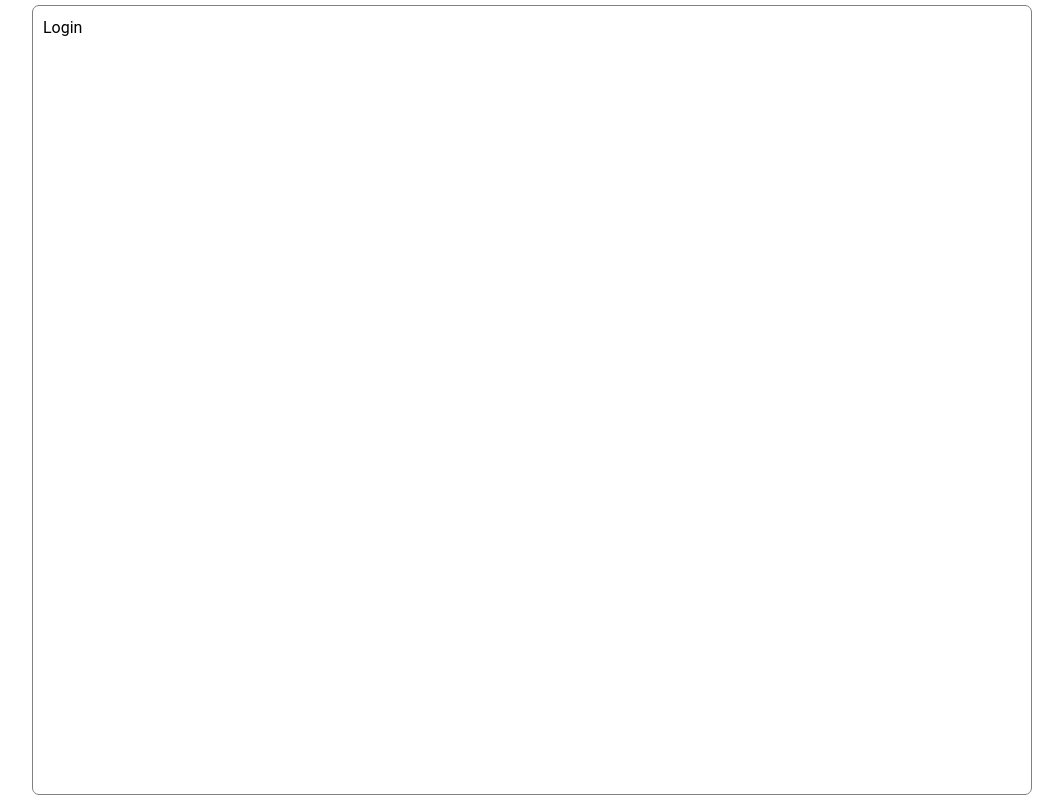
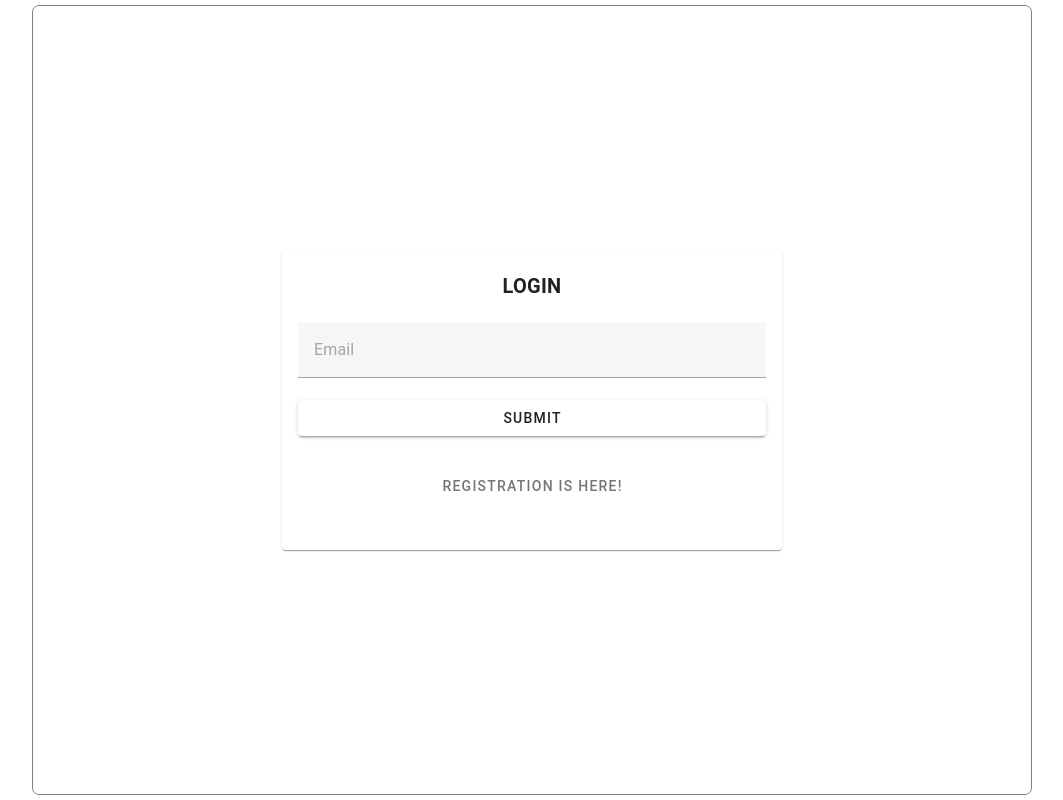
Before and after one commit to KirillBuiko/sibers-test-application, a Vue app: page /login in a window 1280 px wide. Shown: the whole page, without its empty margins (108-1171 px from the left). Built offline with nearby package versions, Linux system fonts and the light colour scheme.

Commit message:
Create login page

```diff
--- a/src/app/providers/router/chat-loader.ts
+++ b/src/app/providers/router/chat-loader.ts
@@ -3,6 +3,10 @@ import { useUser } from "@/entities/user";
 import { useChatContext } from "@/pages/chat"
 import type { NavigationGuard } from "vue-router"
 
+/**
+ * Preloading chat context with messages, users and others.
+ * Return to channels if not subscribed
+ */
 export const chatLoader: NavigationGuard = async function (to) {
     console.log(`LOADER ${to.params.id}`);
     const chatContext = useChatContext();
@@ -13,9 +17,9 @@ export const chatLoader: NavigationGuard = async function (to) {
     try {
         if (id != undefined) {
             // TODO: Debug only, remove it
-            const users = (await subscribeApi.fetchChannelUsers(id));
-            console.log(users);
-            user.setUserId(users[0] && users[0].id || -1);
+            // const users = (await subscribeApi.fetchChannelUsers(id));
+            // console.log(users);
+            // user.setUserId(users[0] && users[0].id || -1);
 
             if (await subscribeApi.isSubscribed({ user: user.getUserId()!, channel: id })) {
                 await chatContext.setChannel(id);
--- a/src/app/providers/router/login-guard.ts
+++ b/src/app/providers/router/login-guard.ts
@@ -1,5 +1,9 @@
 import { useUser } from "@/entities/user";
 import type { NavigationGuard } from "vue-router"
+
+/**
+ * Check if user authorized. Otherwise go to login.
+ */
 
 export const loginGuard: NavigationGuard = function (to) {
     const user = useUser();
--- a/src/entities/user/api/user-api.ts
+++ b/src/entities/user/api/user-api.ts
@@ -10,6 +10,11 @@ export const useUserApi = () => {
     async function getUser(id: string) {
         const store = await db.getTransactionStore(IndexedDbStore.USERS);
         return await db.storeGet(store, id);
+    }
+
+    async function getUserByEmail(email: string) {
+        const index = (await db.getTransactionStore(IndexedDbStore.USERS)).index("email");
+        return await db.storeGet<User_O>(index, email);
     }
 
     async function fetchUsers(options: IDBGetOptions) {
@@ -34,5 +39,5 @@ export const useUserApi = () => {
         return id;
     }
 
-    return { fetchUsers, newUser, getUser, fetchUsersByIds }
+    return { fetchUsers, newUser, getUser, getUserByEmail, fetchUsersByIds }
 }
--- a/src/entities/user/model/index.ts
+++ b/src/entities/user/model/index.ts
@@ -1,6 +1,7 @@
 import type { EntityBase } from "@/shared/api/indexed-db"
 import { defineStore } from "pinia"
 import { computed, ref } from "vue"
+import { useUserApi } from "../api"
 
 export type User_O = EntityBase & {
     name: string,
@@ -17,10 +18,11 @@ export type User_I = Partial<EntityBase> & {
 }
 
 export const useUser = defineStore("user-store", () => {
-    const userId = ref(Number(localStorage.getItem("user-id")) || undefined);
+    const userId = ref(Number(sessionStorage.getItem("user-id") || -1));
+    const userApi = useUserApi();
 
     const isAuthorized = computed(() => {
-        return userId.value != undefined;
+        return userId.value != -1;
     })
 
     function getUserId() {
@@ -28,13 +30,17 @@ export const useUser = defineStore("user-store", () => {
     }
 
     function setUserId(value: number) {
-        localStorage.setItem("user-id", value.toString());
+        sessionStorage.setItem("user-id", value.toString());
         userId.value = value;
     }
 
     async function login(email: string) {
-
+        const user = await userApi.getUserByEmail(email);
+        if (user) {
+            setUserId(user.id);
+        }
+        return !!user;
     }
 
-    return {isAuthorized, login, setUserId, getUserId}
+    return { isAuthorized, login, setUserId, getUserId }
 })
--- a/src/pages/chat/ui/ChatPage.vue
+++ b/src/pages/chat/ui/ChatPage.vue
@@ -7,7 +7,7 @@ import { HrSeparator } from "@/shared/ui/hr-separator";
 import { useChatContext } from "../model";
 import { useUser } from "@/entities/user";
 import { useBroadcastApi } from "@/shared/api/broadcast";
-import { nextTick, onMounted, ref, watch, type VNode } from "vue";
+import { onMounted, ref, watch, type VNode } from "vue";
 
 const context = useChatContext();
 const user = useUser();
--- a/src/pages/chat/ui/style.scss
+++ b/src/pages/chat/ui/style.scss
@@ -11,7 +11,6 @@
         justify-content: space-between;
         align-items: center;
         flex: 0 0 auto;
-        height: 50px;
     }
 
     .chat-page__body {
--- a/src/pages/login/ui/LoginPage.vue
+++ b/src/pages/login/ui/LoginPage.vue
@@ -1,5 +1,40 @@
+<script setup lang="ts">
+import { ref } from "vue";
+import "./style.scss"
+import { useUser } from "@/entities/user";
+import { useRouter } from "vue-router";
+const email = ref("");
+const user = useUser();
+const router = useRouter();
+
+async function onSubmit() {
+    if (await user.login(email.value)) {
+        router.replace("/");
+    }
+}
+</script>
+
 <template>
-    <div>
-        Login
+    <div class="login-page">
+        <v-card class="login-widget">
+            <v-card-title class="login-widget__title text-h6 text-uppercase">
+                Login
+            </v-card-title>
+            <v-card-text>
+                <v-form class="login-widget__form"
+                        @submit.prevent="onSubmit">
+                    <v-text-field type="email"
+                                  v-model="email"
+                                  placeholder="Email" />
+                    <v-btn type="submit"
+                           block> Submit </v-btn>
+                </v-form>
+            </v-card-text>
+            <v-card-text>
+                <v-btn variant="plain"
+                       block
+                       :ripple="false">Registration is here!</v-btn>
+            </v-card-text>
+        </v-card>
     </div>
 </template>
--- /dev/null
+++ b/src/pages/login/ui/style.scss
@@ -0,0 +1,23 @@
+.login-page {
+    display: flex;
+    flex-direction: column;
+    justify-content: center;
+    align-items: center;
+    height: 100%;
+
+    .login-widget {
+        max-width: 500px;
+        width: 100%;
+        height: 300px;
+
+        &__title {
+            font-weight: bold;
+            text-align: center;
+            padding-block: 20px;
+        }
+
+        &__form {
+            // margin-top: 20px;
+        }
+    }
+}
```
